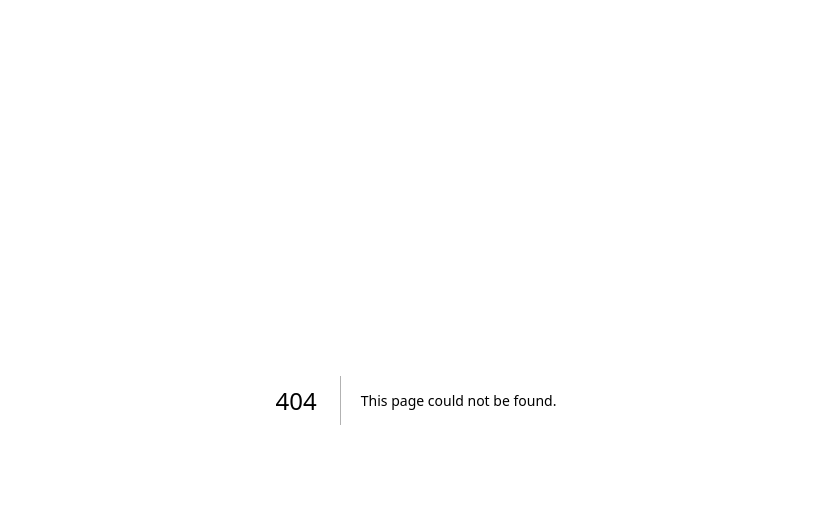
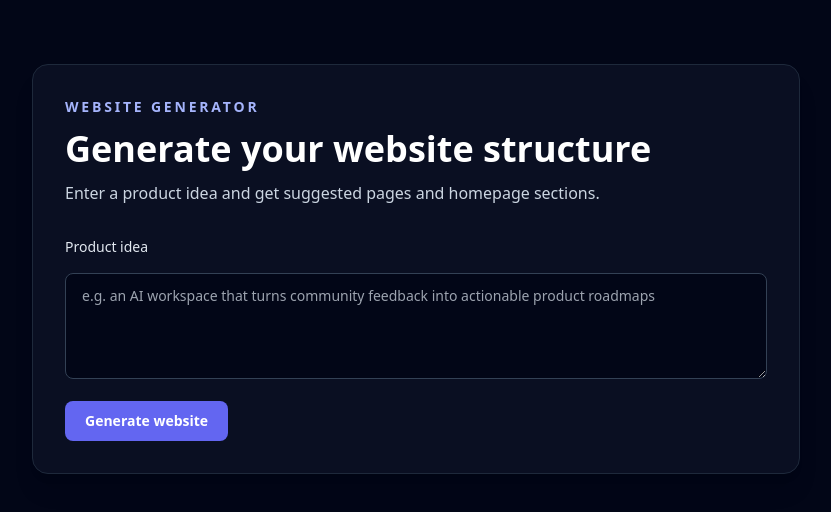
Before and after one commit to 0xdavidwoo/ai-community, a Next.js app: page /website in a window 1280 px wide. Before the commit this address had no page. Shown: the top 512 px of the page, without its empty margins (224-1055 px from the left). Built offline with nearby package versions, Linux system fonts and the light colour scheme.

Commit message:
Add website generator API and page

```diff
--- /dev/null
+++ b/pages/api/generate-website.ts
@@ -0,0 +1,111 @@
+import type { NextApiRequest, NextApiResponse } from 'next';
+
+type GenerateWebsiteResponse = {
+  pages: string[];
+  sections: string[];
+};
+
+const OPENAI_API_URL = 'https://api.openai.com/v1/chat/completions';
+const OPENAI_MODEL = process.env.OPENAI_MODEL ?? 'gpt-4o-mini';
+
+type OpenAIResponse = {
+  choices?: Array<{
+    message?: {
+      content?: string | null;
+    };
+  }>;
+};
+
+const generateWebsite = async (product: string): Promise<GenerateWebsiteResponse> => {
+  const apiKey = process.env.OPENAI_API_KEY;
+
+  if (!apiKey) {
+    throw new Error('OPENAI_API_KEY is not configured');
+  }
+
+  const prompt = [
+    'You are a senior web strategist and information architect.',
+    `Product: ${product}`,
+    '',
+    'Return JSON only using this exact schema:',
+    '{',
+    '  "pages": ["string"],',
+    '  "sections": ["string"]',
+    '}',
+    '',
+    'Rules:',
+    '- Include exactly 5 pages suitable for a marketing website.',
+    '- Include exactly 5 homepage sections suitable for this product.',
+    '- Keep names concise and title-cased.',
+    '- Do not include markdown fences or additional text.'
+  ].join('\n');
+
+  const openAiResponse = await fetch(OPENAI_API_URL, {
+    method: 'POST',
+    headers: {
+      Authorization: `Bearer ${apiKey}`,
+      'Content-Type': 'application/json'
+    },
+    body: JSON.stringify({
+      model: OPENAI_MODEL,
+      temperature: 0.4,
+      messages: [
+        {
+          role: 'system',
+          content: 'You design website structures and always return valid JSON only.'
+        },
+        {
+          role: 'user',
+          content: prompt
+        }
+      ]
+    })
+  });
+
+  if (!openAiResponse.ok) {
+    const errorText = await openAiResponse.text();
+    throw new Error(`OpenAI API request failed: ${openAiResponse.status} ${errorText}`);
+  }
+
+  const data = (await openAiResponse.json()) as OpenAIResponse;
+  const content = data.choices?.[0]?.message?.content;
+
+  if (!content) {
+    throw new Error('OpenAI API returned an empty response');
+  }
+
+  const parsed = JSON.parse(content) as Partial<GenerateWebsiteResponse>;
+
+  if (!Array.isArray(parsed.pages) || !Array.isArray(parsed.sections)) {
+    throw new Error('OpenAI API returned an invalid website payload');
+  }
+
+  return {
+    pages: parsed.pages.filter((page): page is string => typeof page === 'string'),
+    sections: parsed.sections.filter((section): section is string => typeof section === 'string')
+  };
+};
+
+export default async function handler(
+  req: NextApiRequest,
+  res: NextApiResponse<GenerateWebsiteResponse | { error: string }>
+) {
+  if (req.method !== 'POST') {
+    res.setHeader('Allow', 'POST');
+    return res.status(405).json({ error: 'Method not allowed' });
+  }
+
+  const { product } = req.body as { product?: string };
+
+  if (typeof product !== 'string' || product.trim().length === 0) {
+    return res.status(400).json({ error: 'product must be a non-empty string' });
+  }
+
+  try {
+    const website = await generateWebsite(product);
+    return res.status(200).json(website);
+  } catch (error) {
+    const message = error instanceof Error ? error.message : 'Unknown error';
+    return res.status(500).json({ error: `Failed to generate website structure: ${message}` });
+  }
+}
--- /dev/null
+++ b/pages/website.tsx
@@ -0,0 +1,126 @@
+import Head from 'next/head';
+import { FormEvent, useState } from 'react';
+
+type WebsiteStructure = {
+  pages: string[];
+  sections: string[];
+};
+
+export default function WebsitePage() {
+  const [product, setProduct] = useState('');
+  const [structure, setStructure] = useState<WebsiteStructure | null>(null);
+  const [loading, setLoading] = useState(false);
+  const [error, setError] = useState<string | null>(null);
+
+  const handleSubmit = async (event: FormEvent<HTMLFormElement>) => {
+    event.preventDefault();
+    setLoading(true);
+    setError(null);
+
+    try {
+      const response = await fetch('/api/generate-website', {
+        method: 'POST',
+        headers: {
+          'Content-Type': 'application/json'
+        },
+        body: JSON.stringify({ product })
+      });
+
+      const data = (await response.json()) as WebsiteStructure | { error: string };
+
+      if (!response.ok) {
+        setStructure(null);
+        setError('error' in data ? data.error : 'Failed to generate website structure');
+        return;
+      }
+
+      if (!('pages' in data) || !('sections' in data)) {
+        setStructure(null);
+        setError('Invalid response from server');
+        return;
+      }
+
+      setStructure(data);
+    } catch {
+      setStructure(null);
+      setError('Something went wrong while generating your website structure.');
+    } finally {
+      setLoading(false);
+    }
+  };
+
+  return (
+    <>
+      <Head>
+        <title>Website Generator</title>
+        <meta name="description" content="Generate a suggested website structure for your product idea." />
+        <meta name="viewport" content="width=device-width, initial-scale=1" />
+      </Head>
+
+      <main className="min-h-screen bg-slate-950 px-4 py-16 text-slate-100 sm:px-6">
+        <section className="mx-auto w-full max-w-3xl rounded-2xl border border-slate-800 bg-slate-900/60 p-6 shadow-xl sm:p-8">
+          <p className="text-sm font-semibold uppercase tracking-[0.2em] text-indigo-300">Website Generator</p>
+          <h1 className="mt-3 text-3xl font-bold text-white sm:text-4xl">Generate your website structure</h1>
+          <p className="mt-3 text-sm text-slate-300 sm:text-base">
+            Enter a product idea and get suggested pages and homepage sections.
+          </p>
+
+          <form onSubmit={handleSubmit} className="mt-8 space-y-4">
+            <label htmlFor="product" className="block text-sm font-medium text-slate-200">
+              Product idea
+            </label>
+            <textarea
+              id="product"
+              value={product}
+              onChange={(event) => setProduct(event.target.value)}
+              placeholder="e.g. an AI workspace that turns community feedback into actionable product roadmaps"
+              rows={4}
+              className="w-full rounded-lg border border-slate-700 bg-slate-950 px-4 py-3 text-sm text-slate-100 outline-none ring-indigo-400 transition focus:ring-2"
+            />
+            <button
+              type="submit"
+              disabled={loading}
+              className="inline-flex items-center rounded-lg bg-indigo-500 px-5 py-2.5 text-sm font-semibold text-white transition hover:bg-indigo-400 disabled:cursor-not-allowed disabled:opacity-60"
+            >
+              {loading ? 'Generating...' : 'Generate website'}
+            </button>
+          </form>
+
+          {error ? <p className="mt-6 rounded-lg bg-rose-500/10 px-4 py-3 text-sm text-rose-200">{error}</p> : null}
+
+          {structure && !error ? (
+            <div className="mt-8 grid gap-6 rounded-xl border border-slate-800 bg-slate-950/70 p-5 sm:grid-cols-2">
+              <div>
+                <h2 className="text-sm uppercase tracking-wide text-slate-400">Pages</h2>
+                <ul className="mt-3 space-y-2">
+                  {structure.pages.map((page) => (
+                    <li
+                      key={page}
+                      className="rounded-lg border border-indigo-500/40 bg-indigo-500/10 px-4 py-2 text-sm text-indigo-100"
+                    >
+                      {page}
+                    </li>
+                  ))}
+                </ul>
+              </div>
+
+              <div>
+                <h2 className="text-sm uppercase tracking-wide text-slate-400">Homepage sections</h2>
+                <ul className="mt-3 space-y-2">
+                  {structure.sections.map((section) => (
+                    <li
+                      key={section}
+                      className="rounded-lg border border-slate-700 bg-slate-900 px-4 py-2 text-sm text-slate-100"
+                    >
+                      {section}
+                    </li>
+                  ))}
+                </ul>
+              </div>
+            </div>
+          ) : null}
+        </section>
+      </main>
+    </>
+  );
+}
```
